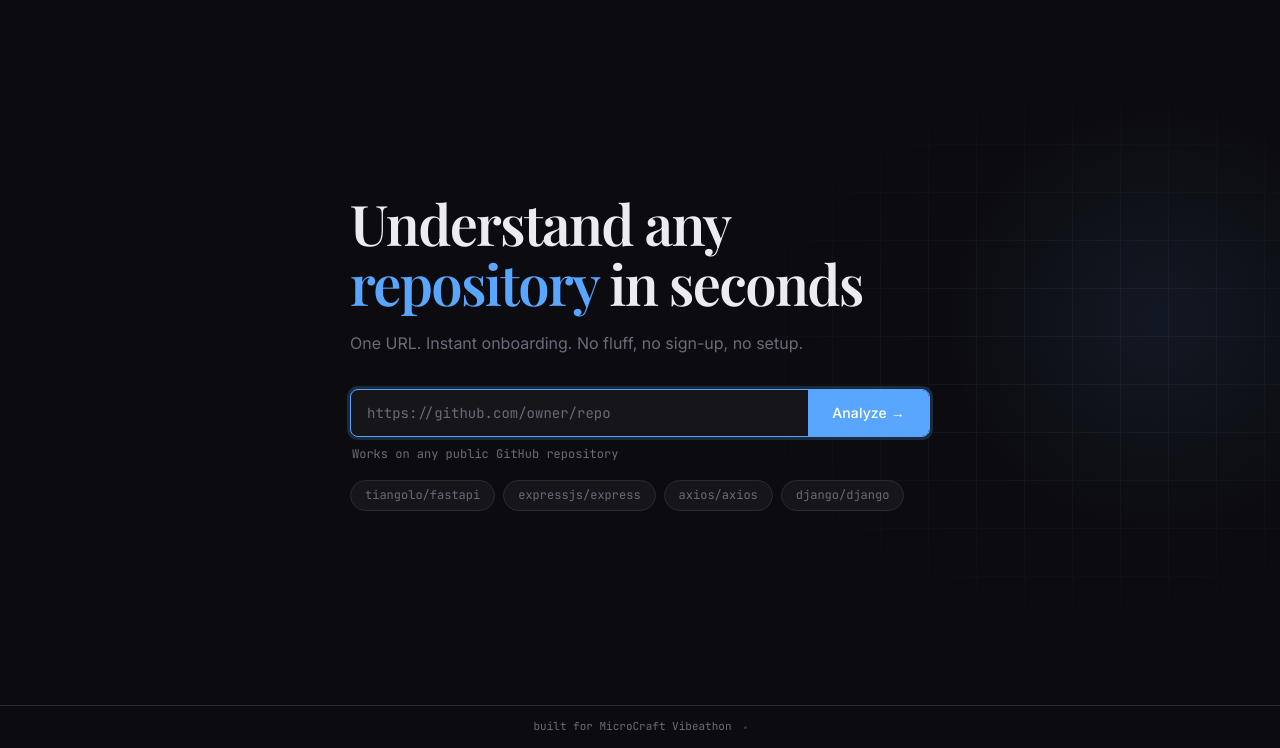
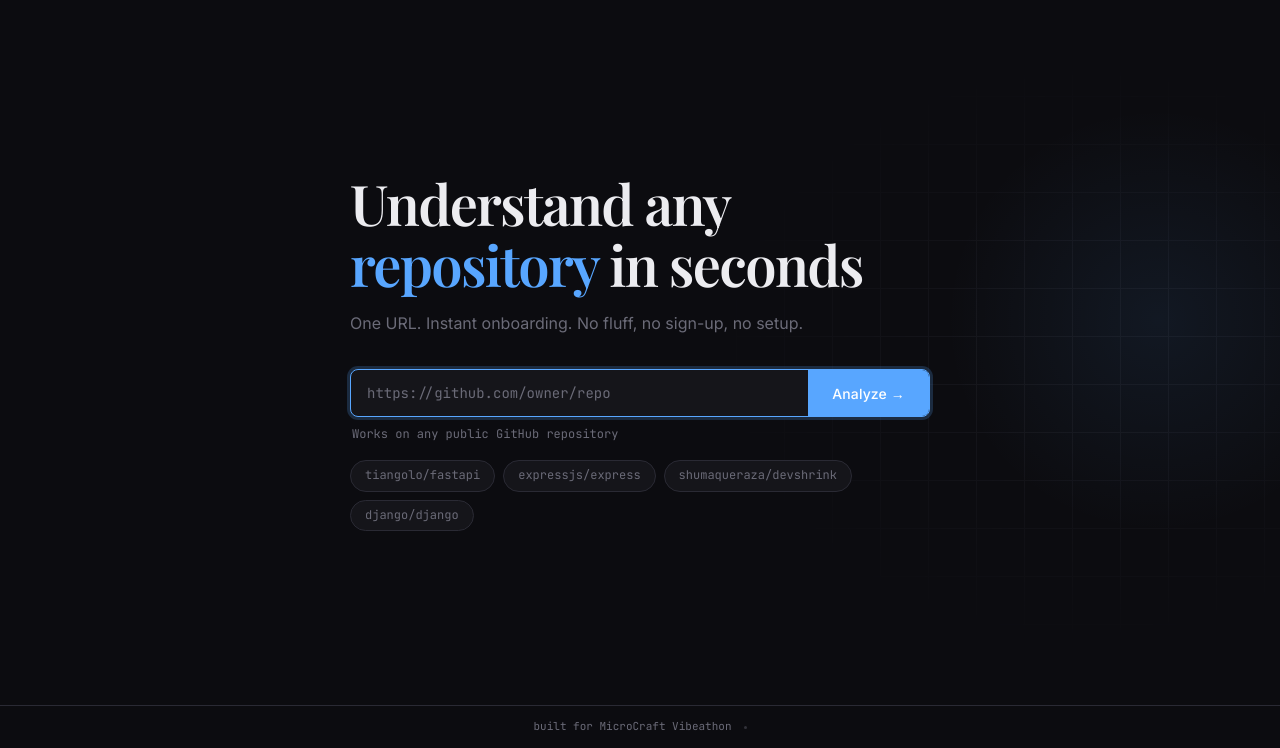
Before and after one commit to shumaqueraza/devshrink, a Flask app: page / in a window 1280 px wide. Shown: the part 52-800 px from the top of the page. Run offline with Flask 3, Linux system fonts and the light colour scheme; some libraries are stand-ins or nearby versions.

Commit message:
Replace axios example chip with shumaqueraza/devshrink

```diff
--- a/templates/index.html
+++ b/templates/index.html
@@ -78,7 +78,7 @@
         <div class="examples" role="group" aria-label="Example repositories">
           <span class="example-chip" tabindex="0" role="button" data-url="https://github.com/tiangolo/fastapi">tiangolo/fastapi</span>
           <span class="example-chip" tabindex="0" role="button" data-url="https://github.com/expressjs/express">expressjs/express</span>
-          <span class="example-chip" tabindex="0" role="button" data-url="https://github.com/axios/axios">axios/axios</span>
+          <span class="example-chip" tabindex="0" role="button" data-url="https://github.com/shumaqueraza/devshrink">shumaqueraza/devshrink</span>
           <span class="example-chip" tabindex="0" role="button" data-url="https://github.com/django/django">django/django</span>
         </div>
       </div>
```
